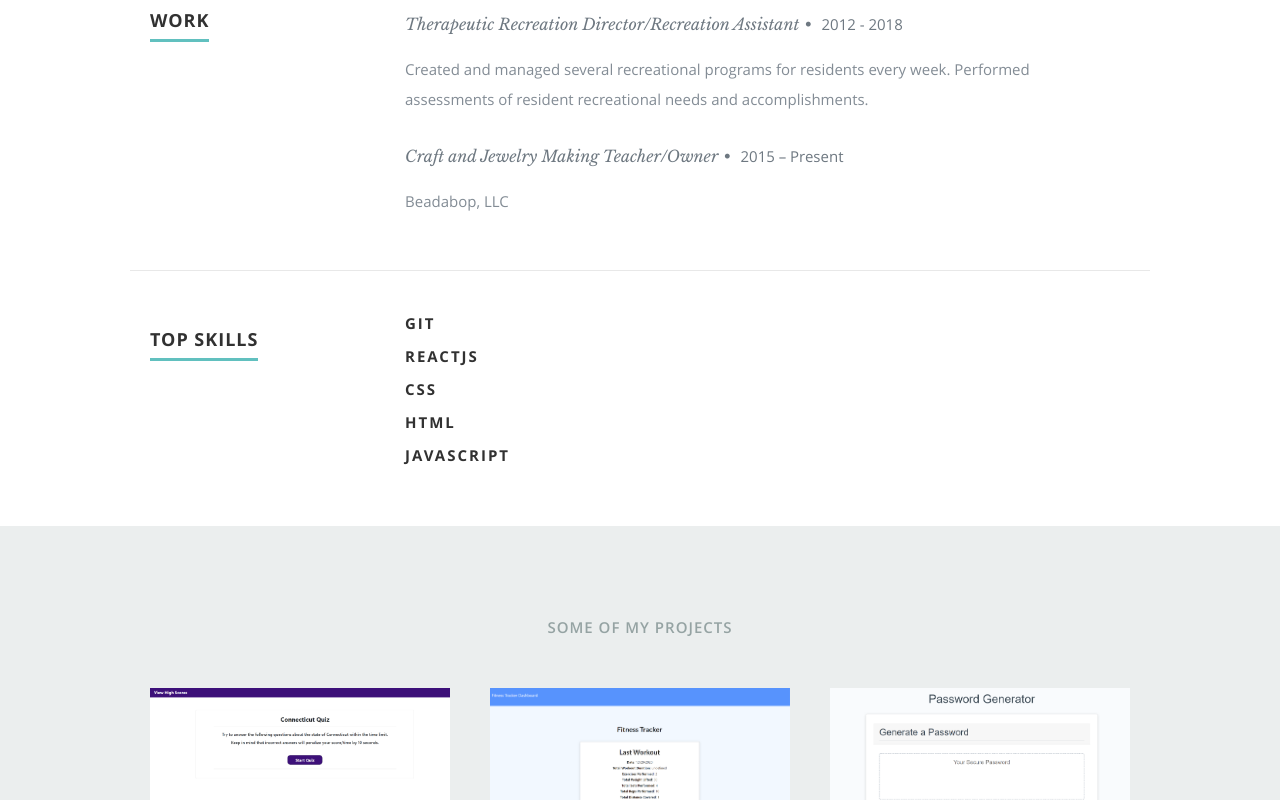
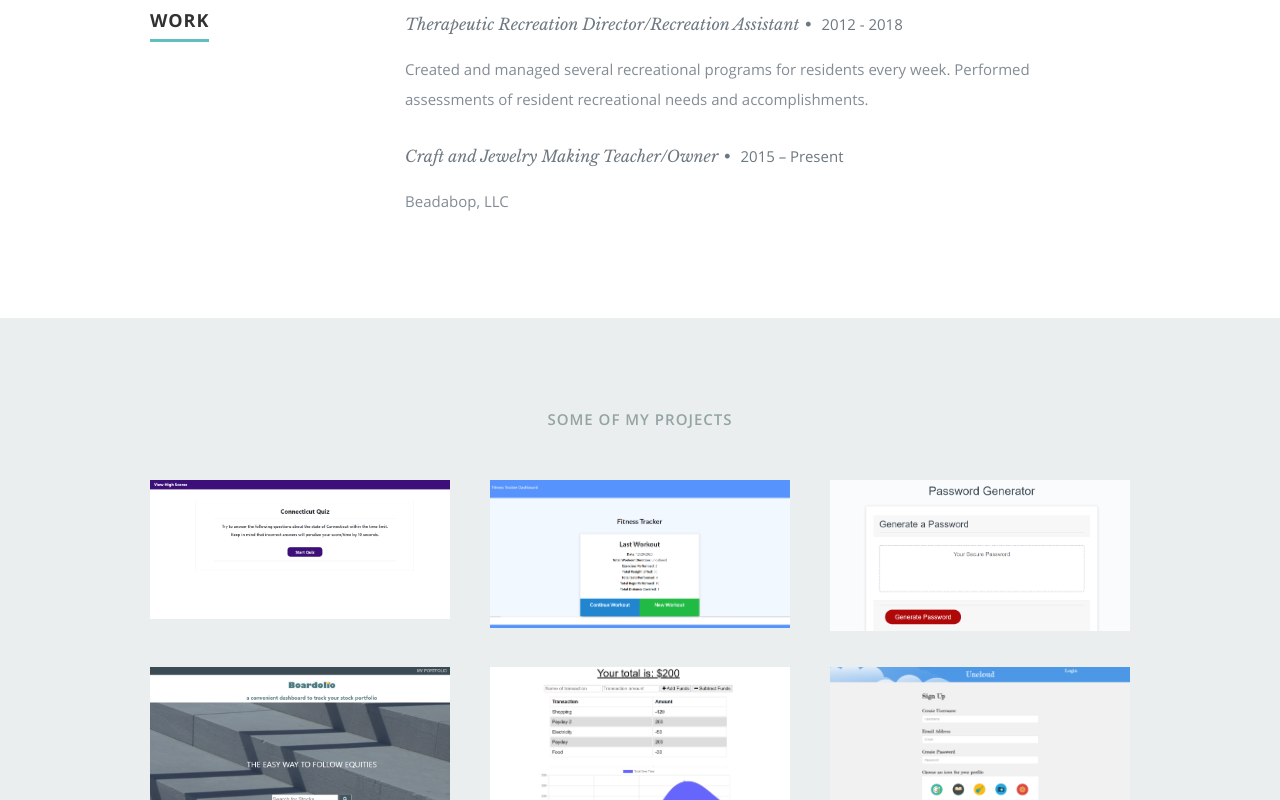
Before and after one commit to adt315/portfolio, a React (Create React App) app: page / in a window 1280 px wide. Shown: the part 1803-2603 px from the top of the page. Built offline with nearby package versions, Linux system fonts and the light colour scheme.

Commit message:
delete skills section

```diff
--- a/public/css/layout.css
+++ b/public/css/layout.css
@@ -274,8 +274,12 @@ ul#nav li.current a { color: #ff9195; }
 .education, .work {
    margin-bottom: 48px;
    padding-bottom: 24px;
+}
+
+.education{
    border-bottom: 1px solid #E8E8E8;
 }
+
 #resume .info {
    font: 16px/24px 'librebaskerville-italic', serif;
    color: #6E7881;
--- a/public/resumeData.json
+++ b/public/resumeData.json
@@ -66,24 +66,6 @@
         "years":"2015 – Present",
         "description":"Beadabop, LLC"
       }
-    ],
-    "skills":[
-      {
-        "name":"Git"
-      },
-      {
-        "name":"ReactJs"
-      },
-      {
-        "name":"CSS"
-      },
-      {
-        "name":"HTML"
-      },
-      {
-        "name":"JavaScript"
-      }
-
     ]
   },
   "portfolio":{
--- a/src/Components/Resume.js
+++ b/src/Components/Resume.js
@@ -15,10 +15,6 @@ class Resume extends Component {
             <p className="info">{work.title}<span>&bull;</span> <em className="date">{work.years}</em></p>
             <p>{work.description}</p>
         </div>
-      })
-      var skills = this.props.data.skills.map(function(skills){
-        var className = 'bar-expand '+skills.name.toLowerCase();
-        return <li key={skills.name}><span style={{width:skills.className}}className={className}></span><em>{skills.name}</em></li>
       })
     }
 
@@ -53,10 +49,10 @@ class Resume extends Component {
 
 
 
-      <div className="row skill">
+      {/* <div className="row skill">
 
          <div className="three columns header-col">
-            <h1><span>Top Skills</span></h1>
+            <h1><span>Skills</span></h1>
          </div>
 
          <div className="nine columns main-col">
@@ -70,7 +66,7 @@ class Resume extends Component {
 					</ul>
 				</div>
 			</div>
-      </div>
+      </div>   */}
    </section>
     );
   }
```
